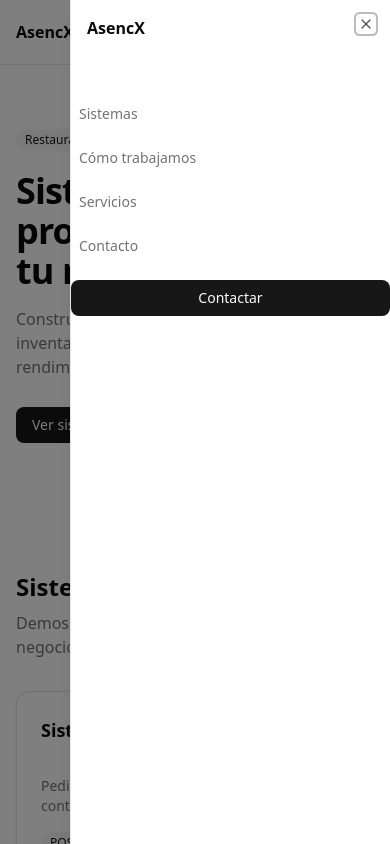
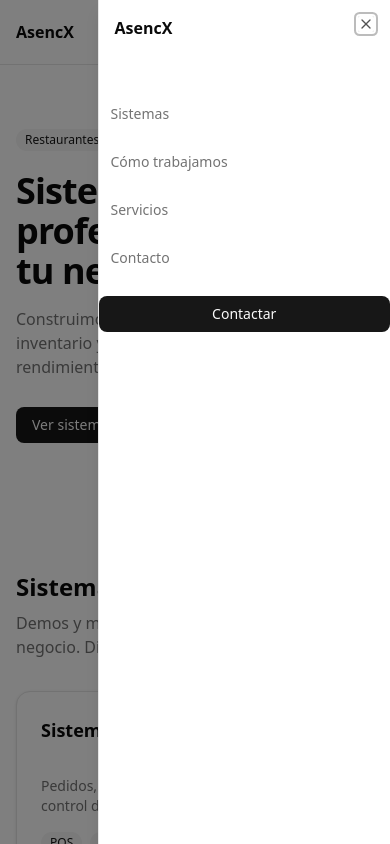
Before and after one commit to Asencio-Brayan/asencx-portfolio, a Next.js app: page / in a window 390 px wide. Both pictures are taken after a click on the button "Abrir menú". Shown: the top 844 px of the page. Built offline with nearby package versions, Linux system fonts and the light colour scheme.

Commit message:
Update header navigation (desktop and mobile)

```diff
--- a/src/components/layout/header.tsx
+++ b/src/components/layout/header.tsx
@@ -14,7 +14,10 @@ import {
 } from '@/components/ui/sheet';
 import { siteConfig } from '@/lib/constants/site';
 
-type NavItem = { label: string; hash: `#${string}` };
+type NavItem = {
+  label: string;
+  hash: `#${string}`;
+};
 
 const navItems: NavItem[] = [
   { label: 'Sistemas', hash: '#sistemas' },
@@ -26,19 +29,20 @@ const navItems: NavItem[] = [
 export function Header() {
   const pathname = usePathname();
 
-  // Home => solo #hash. Otras rutas => /#hash
-  const hrefFor = (hash: NavItem['hash']) => (pathname === '/' ? hash : `/${hash}`);
+  // Si estás en home usa #hash, si no /#hash
+  const hrefFor = (hash: NavItem['hash']) =>
+    pathname === '/' ? hash : `/${hash}`;
 
   return (
     <header className="sticky top-0 z-50 border-b bg-background/80 backdrop-blur">
       <div className="mx-auto flex h-16 max-w-7xl items-center justify-between px-4">
-        {/* Brand */}
-        <Link href="/" className="flex items-center gap-2 font-semibold">
-          <span className="text-base">{siteConfig.name}</span>
+        {/* LOGO */}
+        <Link href="/" className="font-semibold text-base">
+          {siteConfig.name}
         </Link>
 
-        {/* Desktop nav (solo en pantallas grandes para que no se amontone) */}
-        <nav className="hidden items-center gap-8 lg:flex">
+        {/* ================= DESKTOP ================= */}
+        <nav className="hidden lg:flex items-center gap-8">
           {navItems.map((item) => (
             <Link
               key={item.hash}
@@ -49,12 +53,12 @@ export function Header() {
             </Link>
           ))}
 
-          <Button asChild size="sm" className="shrink-0">
+          <Button asChild size="sm">
             <Link href={hrefFor('#contacto')}>Contactar</Link>
           </Button>
         </nav>
 
-        {/* Mobile nav (hasta lg) */}
+        {/* ================= MOBILE / TABLET ================= */}
         <div className="lg:hidden">
           <Sheet>
             <SheetTrigger asChild>
@@ -63,17 +67,17 @@ export function Header() {
               </Button>
             </SheetTrigger>
 
-            <SheetContent side="right" className="w-[320px]">
+            <SheetContent side="right" className="w-75git add .">
               <SheetHeader>
                 <SheetTitle>{siteConfig.name}</SheetTitle>
               </SheetHeader>
 
-              <div className="mt-6 flex flex-col gap-2">
+              <div className="mt-6 flex flex-col gap-3">
                 {navItems.map((item) => (
                   <Link
                     key={item.hash}
                     href={hrefFor(item.hash)}
-                    className="rounded-md px-2 py-2 text-sm text-muted-foreground hover:bg-muted hover:text-foreground"
+                    className="rounded-md px-3 py-2 text-sm text-muted-foreground hover:bg-muted hover:text-foreground"
                   >
                     {item.label}
                   </Link>
```
